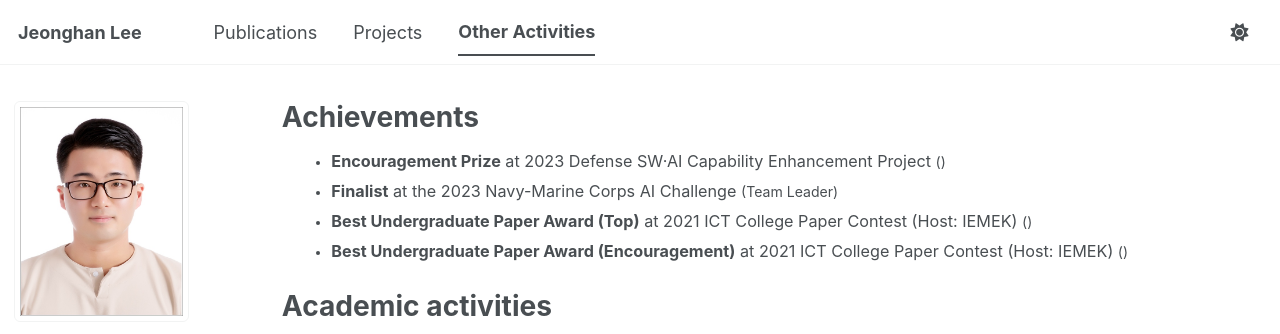
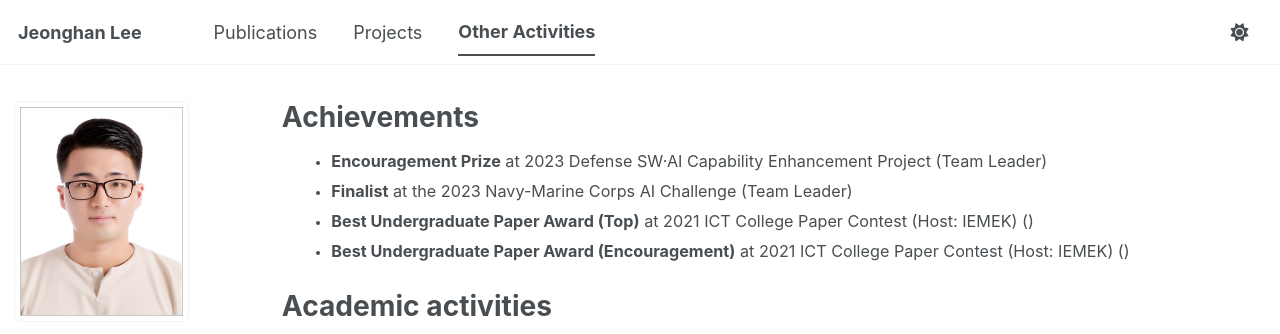
Before and after one commit to jhan-lee/jhan-lee.github.io, a Jekyll site: the page built from _pages/cv.md, in a window 1280 px wide. Shown: the top 334 px of the page. Built offline with Jekyll 4.4.1, drawn with Linux system fonts in a browser that asks for light colours; a script bundle is joined from its source files by our own code; library files that are not in the unit come from our copies.

Commit message:
typo correction

```diff
--- a/_sass/layout/_archive.scss
+++ b/_sass/layout/_archive.scss
@@ -104,7 +104,6 @@
 }
 
 .achievement-entry__role {
-  font-size: 0.87em;
   font-weight: normal;
 }
 
```
Also changed, not shown: _achievements/2023-12-01-defense-sw-ai.md (+1 -0 lines).
